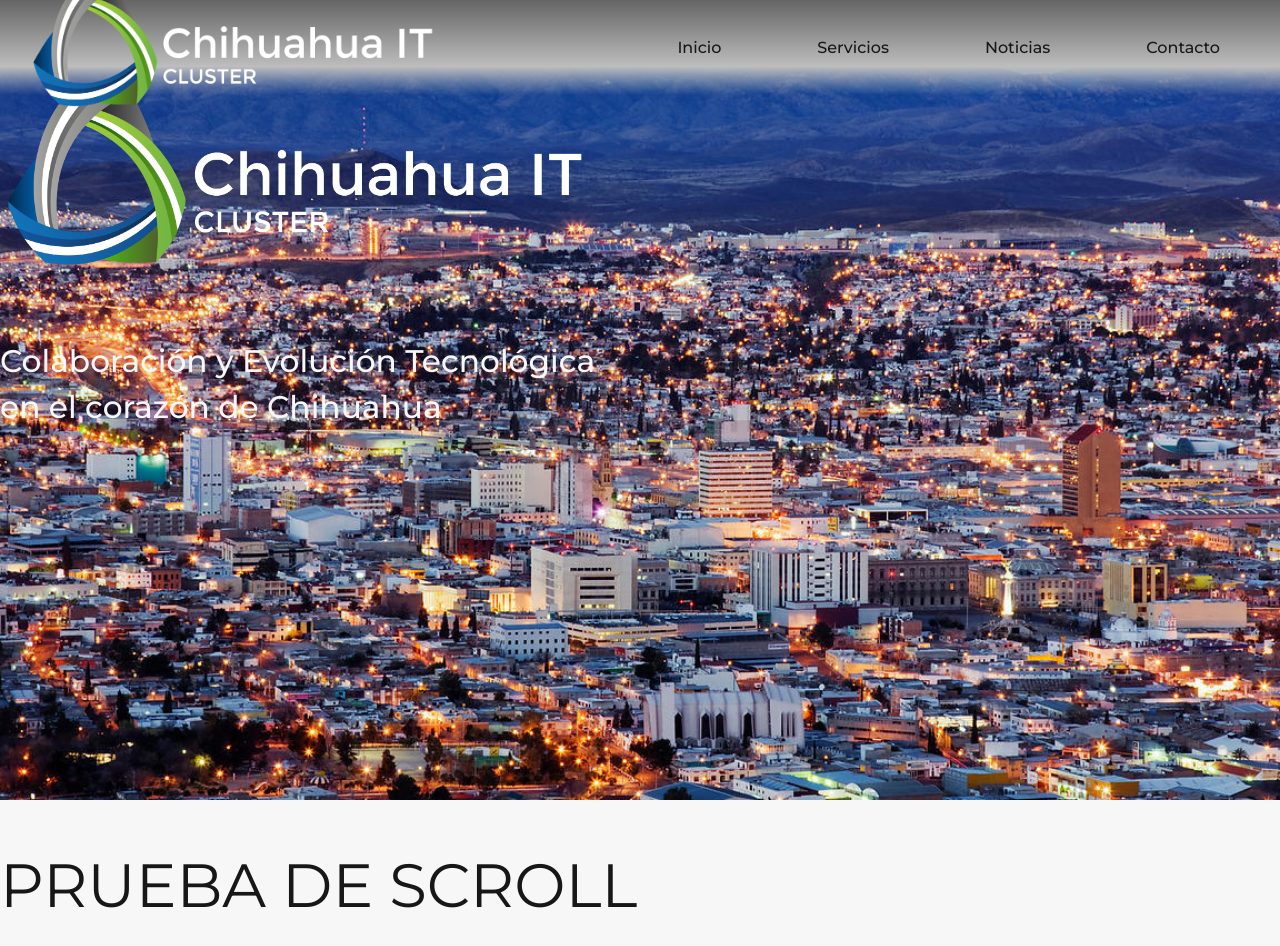
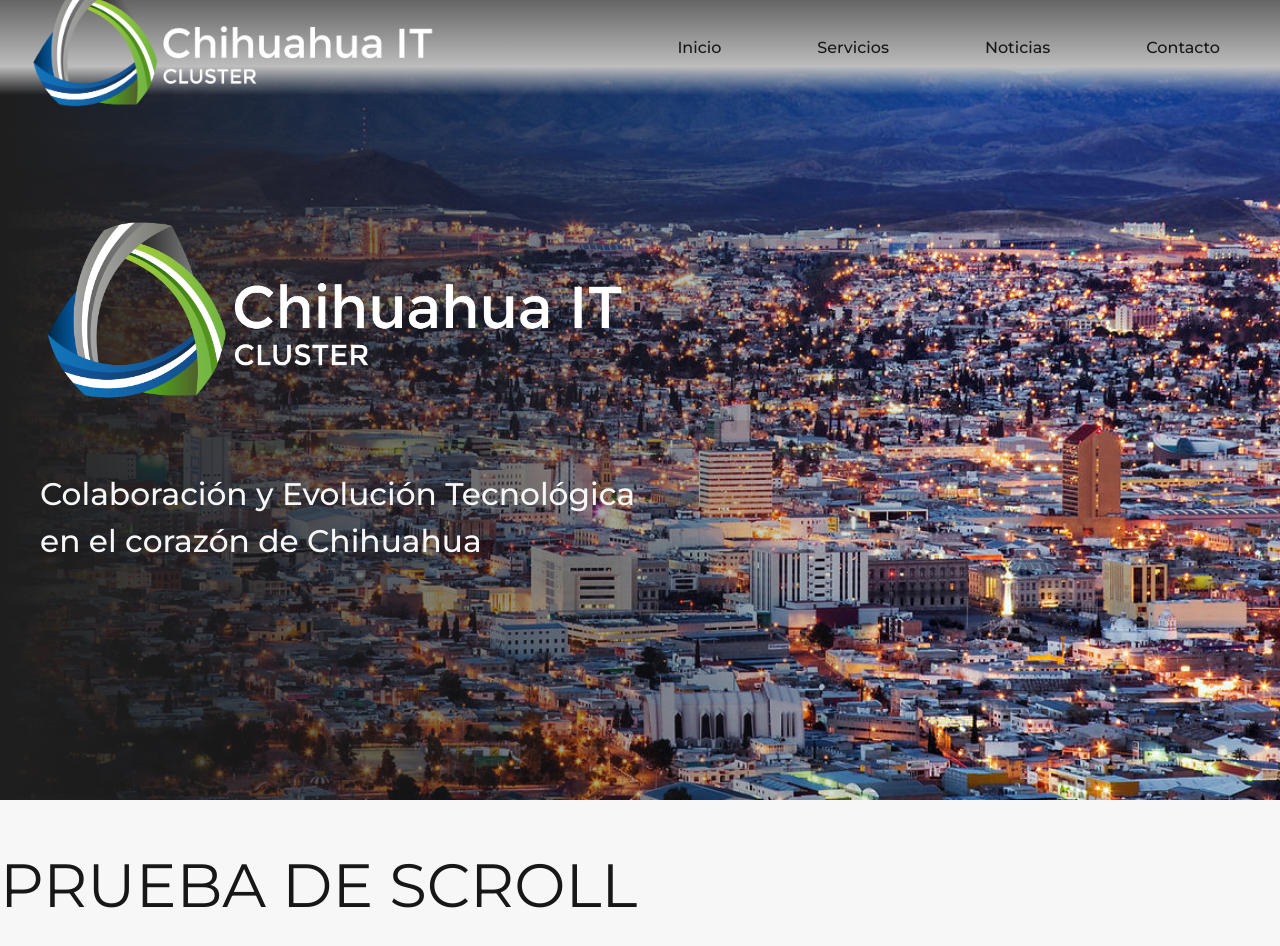
Before and after one commit to StellarDBryan/CITC-Landing_Page, a Next.js app: page / in a window 1280 px wide. Shown: the top 946 px of the page. Built offline with nearby package versions, Linux system fonts and the light colour scheme.

Commit message:
add gradient effect and logo to homepage

```diff
--- a/src/components/homepage/home.jsx
+++ b/src/components/homepage/home.jsx
@@ -4,8 +4,9 @@
 
     return (
         <>
-            <section className="bg-gray-700 bg-[url('/images/cuu_2.jpg')] bg-cover bg-center h-screen">
-                <div>
+            <section className="relative bg-gray-700 bg-[url('/images/cuu_2.jpg')] bg-cover bg-center h-screen">
+                <div className="flex items-center h-full w-3/4 bg-gradient-to-r from-regular-dark to-transparent to-100% bg-opacity-10">
+                    <div className="lg:m-10 lg:h-2/3">
                         <Image src="/images/citc_logos/CITC_horiz-04.png"
                             alt="CITC Logo"
                             width={600}
@@ -14,6 +15,7 @@
                             Colaboración y Evolución Tecnológica <br /> en el corazón de Chihuahua
                         </h2>
                     </div>
+                </div>
             </section>
             <section className="my-10">
                 <h1 className="text-h1">PRUEBA DE SCROLL</h1>
--- a/tailwind.config.js
+++ b/tailwind.config.js
@@ -9,7 +9,8 @@
     extend: {
       colors: {
         'gray-clear-citc': '#F7F7F7',
-        'gray-dark-citc': '#838383'
+        'gray-dark-citc': '#838383',
+        'regular-dark': '#1E1E1E'
       },
     },
     fontSize: {
```
Lines whose indentation alone changed are shown as unchanged.
